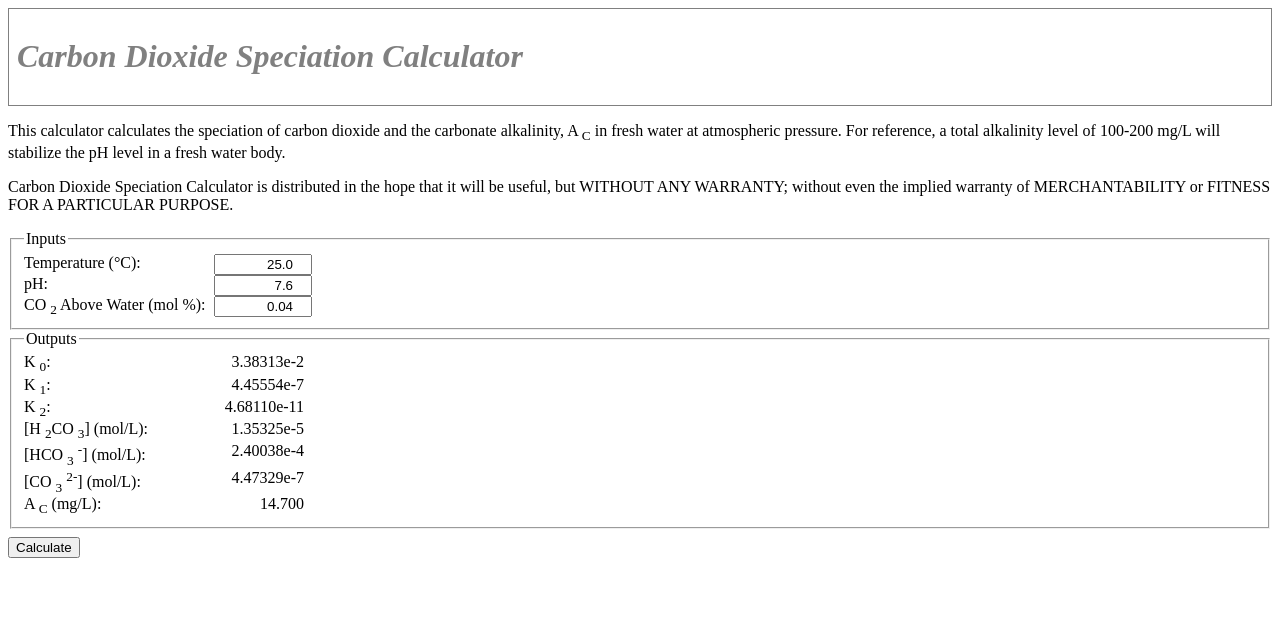
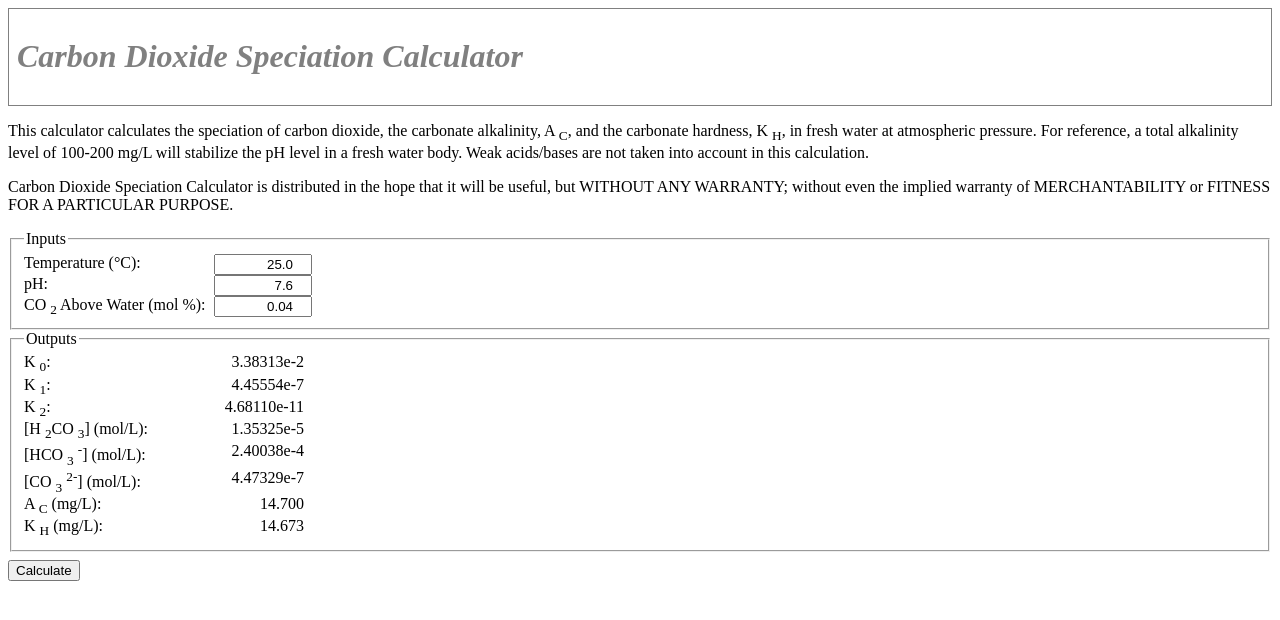
Before and after one commit to Aaron-SP/Aaron-SP.github.io, a plain HTML site: page co2/index.html in a window 1280 px wide. Both pictures are taken after a click on the input "Calculate". Drawn offline with Linux system fonts and the light colour scheme.

Commit message:
WEB: Added kh calculation

```diff
--- a/co2/index.html
+++ b/co2/index.html
@@ -13,9 +13,11 @@
     </header>
     <section>
         <article>
-            <p>This calculator calculates the speciation of carbon dioxide and the carbonate alkalinity, A
-                <sub>C</sub> in fresh water at atmospheric pressure. For reference, a total alkalinity level of 100-200 mg/L will
-                stabilize the pH level in a fresh water body.</p>
+            <p>This calculator calculates the speciation of carbon dioxide, the carbonate alkalinity, A
+                <sub>C</sub>, and the carbonate hardness, K
+                <sub>H</sub>, in fresh water at atmospheric pressure. For reference, a total alkalinity level of 100-200 mg/L
+                will stabilize the pH level in a fresh water body. Weak acids/bases are not taken into account in this calculation.
+            </p>
             <p>Carbon Dioxide Speciation Calculator is distributed in the hope that it will be useful, but WITHOUT ANY WARRANTY;
                 without even the implied warranty of MERCHANTABILITY or FITNESS FOR A PARTICULAR PURPOSE.</p>
         </article>
@@ -77,6 +79,11 @@
                             <sub>C</sub> (mg/L):</label>
                         <output id="out_alkalinity_mg_L" for="in_temperature in_ph in_co2_molar"></output>
                     </div>
+                    <div>
+                        <label>K
+                            <sub>H</sub> (mg/L):</label>
+                        <output id="out_kh_mg_L" for="in_temperature in_ph in_co2_molar"></output>
+                    </div>
                 </fieldset>
                 <div class="calc_click">
                     <input type="submit" value="Calculate">
--- a/co2/js.js
+++ b/co2/js.js
@@ -34,6 +34,7 @@ function calculate() {
     var conc_hco3_mol_L = k1 * conc_h2co3_mol_L / h;
     var conc_co3_mol_L = k2 * conc_hco3_mol_L / h;
     var alkalinity_mg_L = (conc_hco3_mol_L * 61.0168 + conc_co3_mol_L * 60.008 * 2.0) * 1000.0;
+    var kh_mg_L = (conc_hco3_mol_L * 61.0168 + conc_co3_mol_L * 60.008) * 1000.0;
 
     // Set output values
     document.getElementById("out_k0").value = k0.toExponential(5);
@@ -43,6 +44,7 @@ function calculate() {
     document.getElementById("out_hco3_mol_L").value = conc_hco3_mol_L.toExponential(5);
     document.getElementById("out_co3_mol_L").value = conc_co3_mol_L.toExponential(5);
     document.getElementById("out_alkalinity_mg_L").value = alkalinity_mg_L.toFixed(3);
+    document.getElementById("out_kh_mg_L").value = kh_mg_L.toFixed(3);
 
     // Return no form action
     return false;
```
